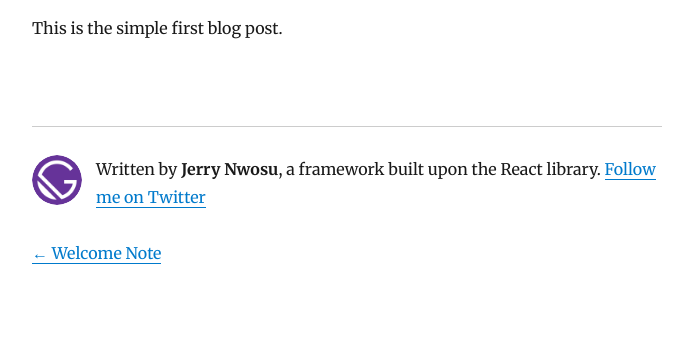
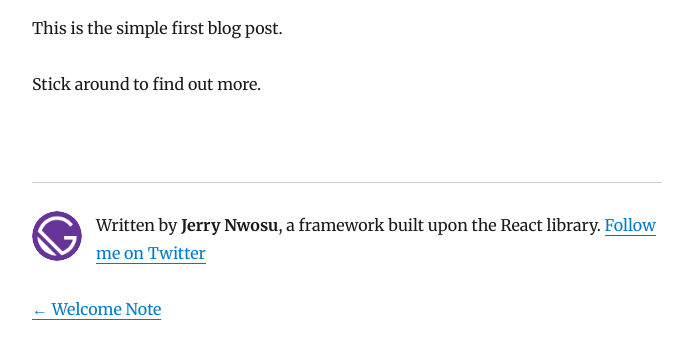
Before and after one commit to geekreflex/portfolio-blog-example, a Gatsby site: page /blog/first-blog-post/ in a window 1280 px wide. Shown: the part 545-885 px from the top of the page, without its empty margins (293-980 px from the left). Built offline with nearby package versions, Linux system fonts and the light colour scheme; Gatsby itself is replaced by a stand-in of ours; some packages are replaced by stand-ins of ours.

Commit message:
Update Blog “first-blog-post”

```diff
--- a/content/blog/first-blog-post.md
+++ b/content/blog/first-blog-post.md
@@ -8,4 +8,6 @@ description: My first blog post
 
 T﻿his is the simple first blog post.
 
+S﻿tick around to find out more.
+
 ![]()
```
